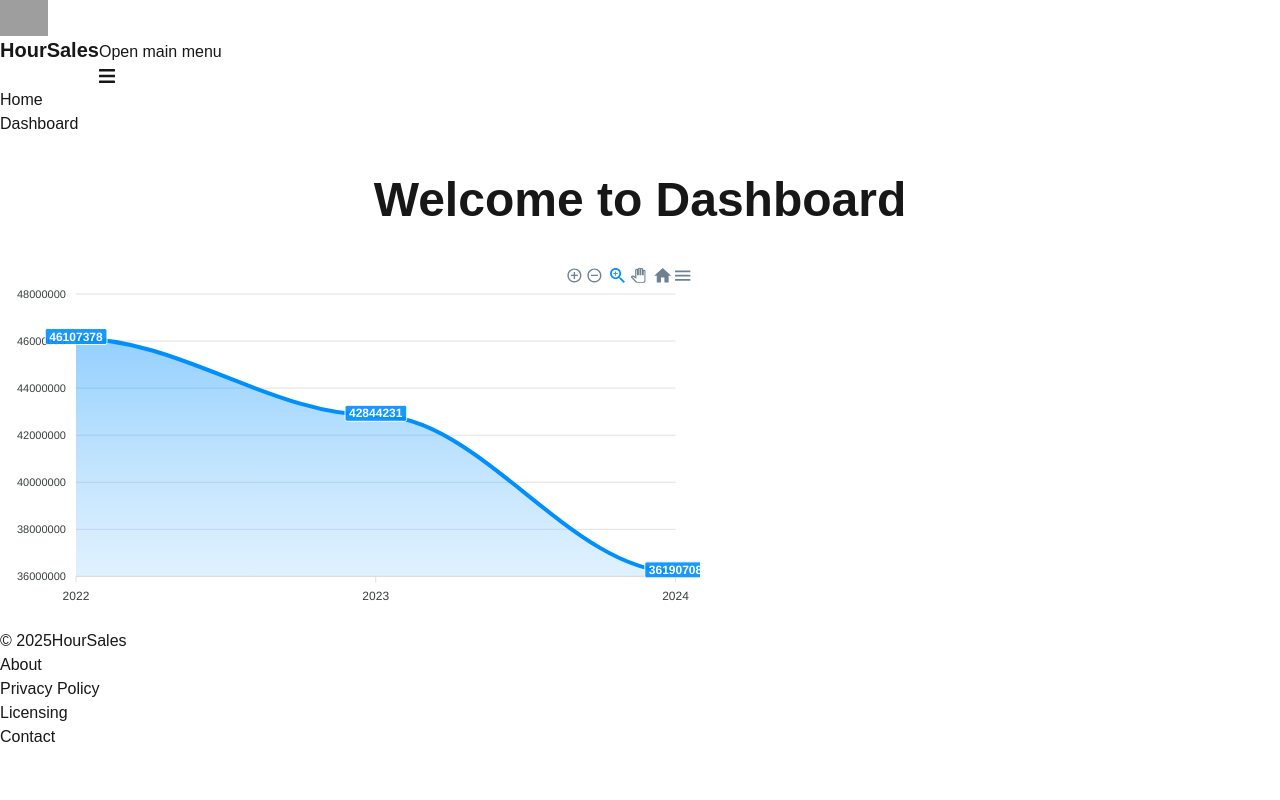
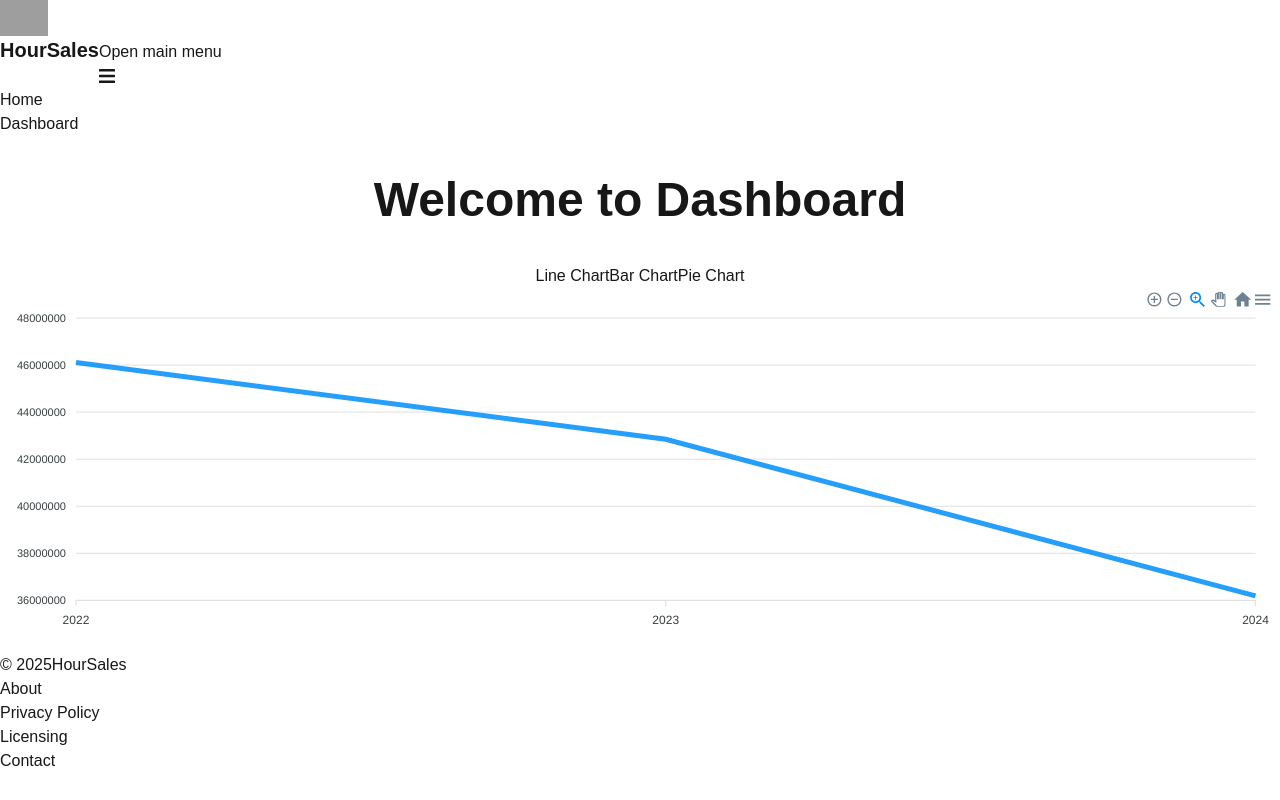
Before and after one commit to Luciogi/sales-wesbite, a Next.js app: page /dashboard in a window 1280 px wide. Built offline with nearby package versions, Linux system fonts and the light colour scheme; grey boxes are pictures that could not be loaded.

Commit message:
ui/dashboard: add line, bar, pie charts

```diff
--- a/pages/dashboard.tsx
+++ b/pages/dashboard.tsx
@@ -1,16 +1,17 @@
 import { useState } from "react";
 import dynamic from "next/dynamic";
 import { promises as fs } from "fs";
+import { TabItem, Tabs, Card } from "flowbite-react";
 
 const ApexCharts = dynamic(() => import("react-apexcharts"), {
   ssr: false, // Ensure ApexCharts is not imported during SSR
 });
 
 export default function Dashboard({ years, traffic }) {
-  const [state, setState] = useState({
+  const [trafficPerYear, setTrafficPerYear] = useState({
     options: {
       chart: {
-        id: "traffic-line",
+        id: "traffic-chart",
       },
       xaxis: {
         categories: years,
@@ -24,24 +25,57 @@ export default function Dashboard({ years, traffic }) {
     ],
   });
 
+  const [state, setState] = useState({
+    series: traffic,
+    options: {
+      labels: years,
+    },
+  });
   return (
     <>
       <h1 className="text-5xl font-extrabold dark:text-white text-center p-5 m-5">
         Welcome to Dashboard
       </h1>
-
-      <ApexCharts
-        options={state.options}
-        series={state.series}
-        type="area"
-        height={350}
-        width={700}
-      />
+      <Tabs aria-label="Default tabs" variant="fullWidth">
+        <TabItem active title="Line Chart">
+          <Card href="#" className="max-w">
+            <ApexCharts
+              options={trafficPerYear.options}
+              series={trafficPerYear.series}
+              type="line"
+              height={350}
+              width={"100%"}
+            />
+          </Card>
+        </TabItem>
+        <TabItem title="Bar Chart">
+          <Card href="#" className="max-w">
+            <ApexCharts
+              options={trafficPerYear.options}
+              series={trafficPerYear.series}
+              type="bar"
+              height={350}
+              width={"100%"}
+            />
+          </Card>
+        </TabItem>
+        <TabItem title="Pie Chart">
+          <Card href="#" className="max-w">
+            <ApexCharts
+              options={state.options}
+              series={state.series}
+              type="pie"
+              height={350}
+              width={"100%"}
+            />
+          </Card>
+        </TabItem>
+      </Tabs>
     </>
   );
 }
 
-export async function getStaticProps() {
+export async function getServerSideProps() {
   const data = await fs.readFile(process.cwd() + "/data.json", "utf8");
   const json = Object.values(JSON.parse(data));
 
```
